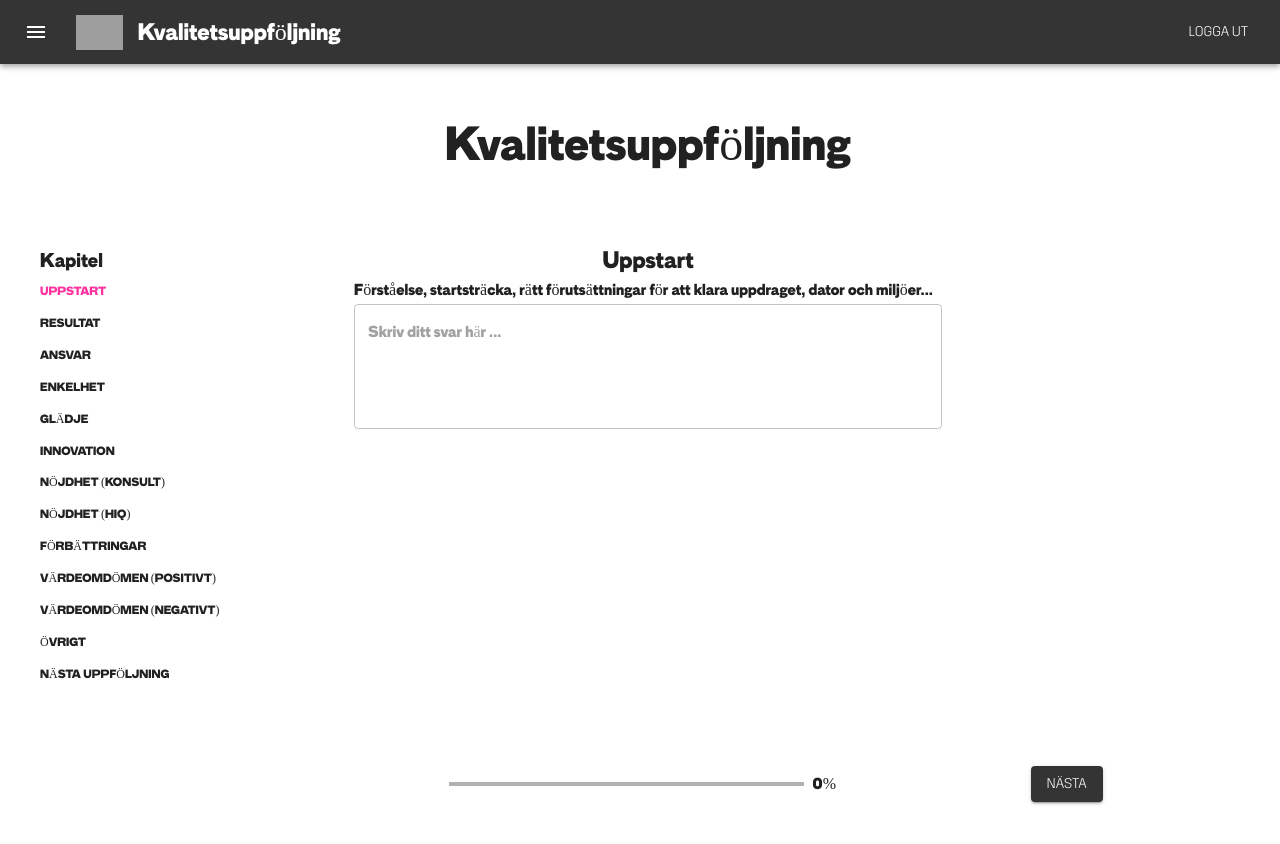
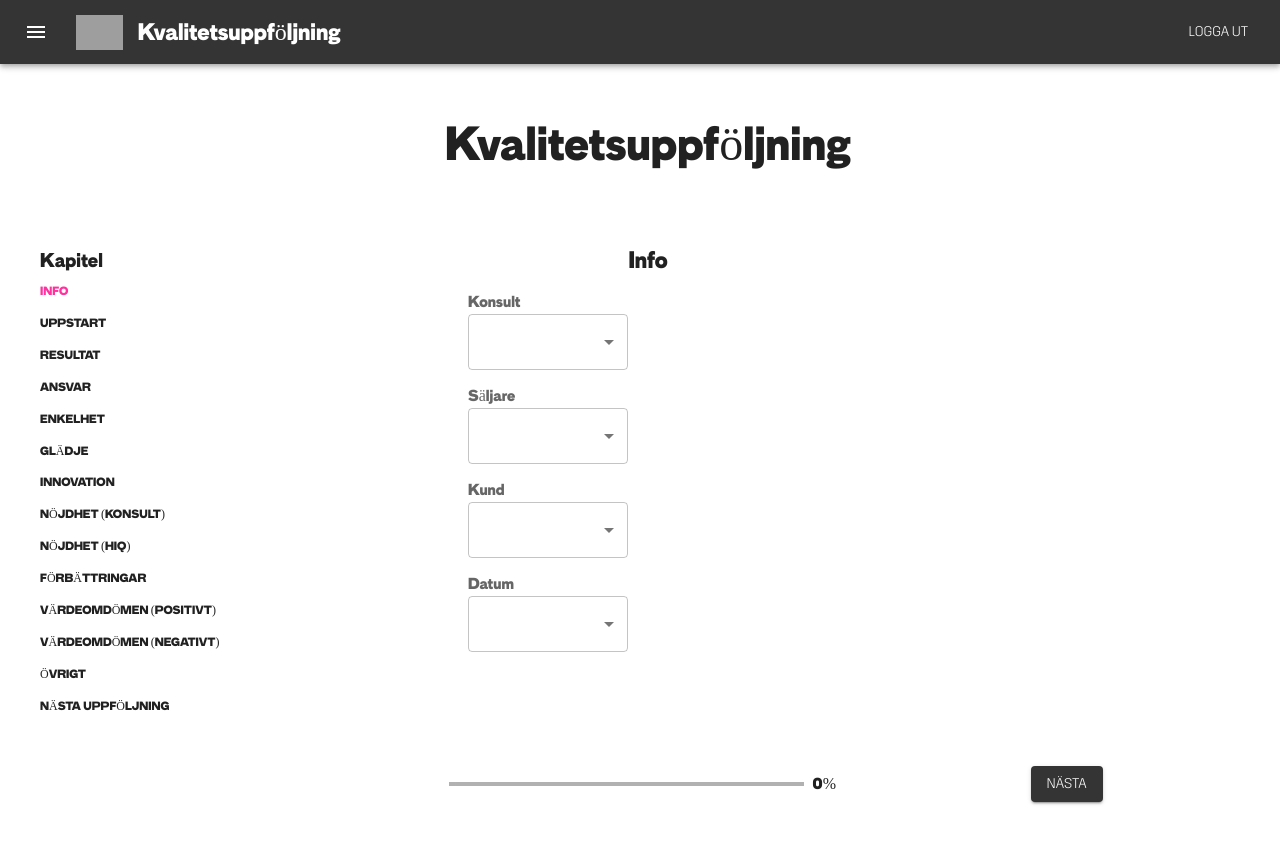
Before and after one commit to emlieskoog/feedbaq, a Next.js app in the folder client/: page /account/new-form in a window 1280 px wide. Shown: the top 844 px of the page. Built offline with nearby package versions, Linux system fonts and the light colour scheme; grey boxes are pictures that could not be loaded.

Commit message:
frontend implementation for first slide for new form

```diff
--- a/client/app/account/new-form/page.tsx
+++ b/client/app/account/new-form/page.tsx
@@ -9,11 +9,40 @@ import {
   Box,
   Rating,
   Typography,
+  InputLabel,
+  Select,
+  MenuItem,
+  SelectChangeEvent,
 } from "@mui/material";
 import "../../styles/form.css";
 
 export default function FormGrid() {
+  const infoQuestions = [
+    {
+      question: "Konsult",
+      inputType: "dropdown",
+    },
+    {
+      question: "Säljare",
+      inputType: "dropdown",
+    },
+    {
+      question: "Kund",
+      inputType: "dropdown",
+    },
+    {
+      question: "Datum",
+      inputType: "select",
+    },
+  ];
+
   const questions = [
+    {
+      id: "0",
+      question: "Info",
+      description: "",
+      inputType: "info",
+    },
     {
       id: "1",
       question: "Uppstart",
@@ -103,6 +132,10 @@ export default function FormGrid() {
     Array(questions.length).fill("")
   );
 
+  const [infoInputValues, setInfoInputValues] = useState(
+    Array(infoQuestions.length).fill("")
+  );
+
   function LinearProgressWithLabel(
     props: LinearProgressProps & { value: number }
   ) {
@@ -137,6 +170,13 @@ export default function FormGrid() {
     setInputValues(newInputValues);
   };
 
+  const handleInfoInputChange = (event: SelectChangeEvent, index: number) => {
+    const newInfoInputValues = [...infoInputValues];
+    const inputValue = event.target.value;
+    newInfoInputValues[index] = inputValue;
+    setInfoInputValues(newInfoInputValues);
+  };
+
   const [isLoading, setIsLoading] = useState(false);
 
   const sendJsonForm = () => {
@@ -144,18 +184,18 @@ export default function FormGrid() {
 
     setIsLoading(true);
 
-    fetch('http://localhost:8080/api/save-form', {
-      method: 'POST',
+    fetch("http://localhost:8080/api/save-form", {
+      method: "POST",
       headers: {
-        'Content-Type': 'application/json',
+        "Content-Type": "application/json",
       },
       body: JSON.stringify(inputValues),
     })
-      .then(response => response.text())
-      .then(data => {
+      .then((response) => response.text())
+      .then((data) => {
         console.log("Response from server:", data);
       })
-      .catch(error => {
+      .catch((error) => {
         console.error("Error:", error);
       });
   };
@@ -178,11 +218,16 @@ export default function FormGrid() {
               onClick={() => setActiveStep(index)}
             >
               {index === activeStep ? (
-                <Typography variant="overline" sx={{
-                  color: '#ff329f'
-                }}>{q.question}</Typography>
+                <Typography
+                  variant="overline"
+                  sx={{
+                    color: "#ff329f",
+                  }}
+                >
+                  {q.question}
+                </Typography>
               ) : (
-                <Typography variant="overline" >{q.question}</Typography>
+                <Typography variant="overline">{q.question}</Typography>
               )}
             </div>
           );
@@ -196,8 +241,12 @@ export default function FormGrid() {
       >
         {activeStep < questions.length ? (
           <>
-            <Typography variant="h5" sx={{ textAlign: 'center' }}>{questions[activeStep].question}</Typography>
-            <Typography variant="subtitle1">{questions[activeStep].description}</Typography>
+            <Typography variant="h5" sx={{ textAlign: "center" }}>
+              {questions[activeStep].question}
+            </Typography>
+            <Typography variant="subtitle1">
+              {questions[activeStep].description}
+            </Typography>
             <Box className="centerContent">
               {questions[activeStep].inputType === "text" && (
                 <TextField
@@ -217,6 +266,52 @@ export default function FormGrid() {
                   max={10}
                   size="large"
                 />
+              )}
+              {questions[activeStep].inputType === "info" && (
+                <Box>
+                  {infoQuestions.map((q, index) => {
+                    return (
+                      <div
+                        key={index}
+                        style={{
+                          width: "45vh",
+                          margin: "15px",
+                        }}
+                      >
+                        <InputLabel id="demo-simple-select-label">
+                          {q.question}
+                        </InputLabel>
+                        <Box>
+                          <Select
+                            labelId="demo-simple-select-label"
+                            fullWidth
+                            value={infoInputValues[index]}
+                            onChange={(event) =>
+                              handleInfoInputChange(event, index)
+                            }
+                            sx={{ width: "20vh" }}
+                          >
+                            <MenuItem value="Agnes">Agnes</MenuItem>
+                            <MenuItem value="Lucas">Lucas</MenuItem>
+                            <MenuItem value="Emelie">Emelie</MenuItem>
+                          </Select>
+                        </Box>
+                        {/*
+                        <TextField
+                          value={infoInputValues[index]}
+                          onChange={(event) =>
+                            handleInfoInputChange(event, index)
+                          }
+                          placeholder="Skriv ditt svar här ..."
+                          multiline
+                          fullWidth
+                          maxRows={2}
+                          variant="outlined"
+                        /> */}
+                      </div>
+                    );
+                  })}
+                </Box>
               )}
             </Box>
           </>
@@ -274,6 +369,6 @@ export default function FormGrid() {
           </Button>
         )}
       </Grid>
-    </Grid >
+    </Grid>
   );
 }
```
